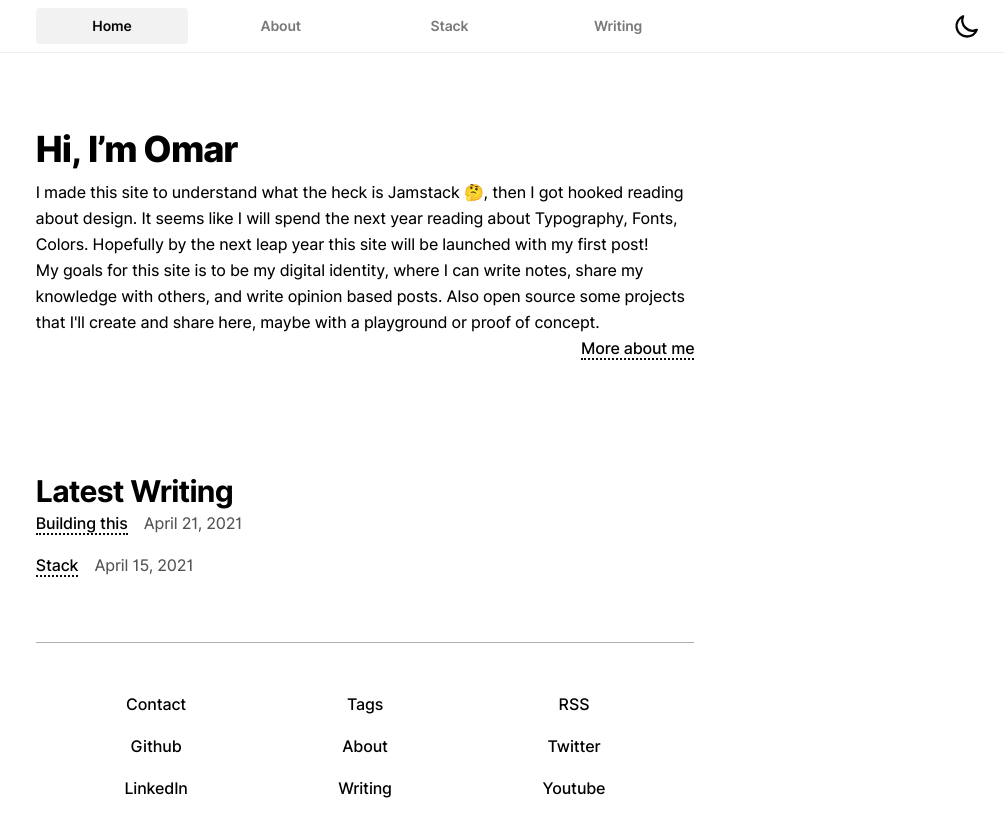
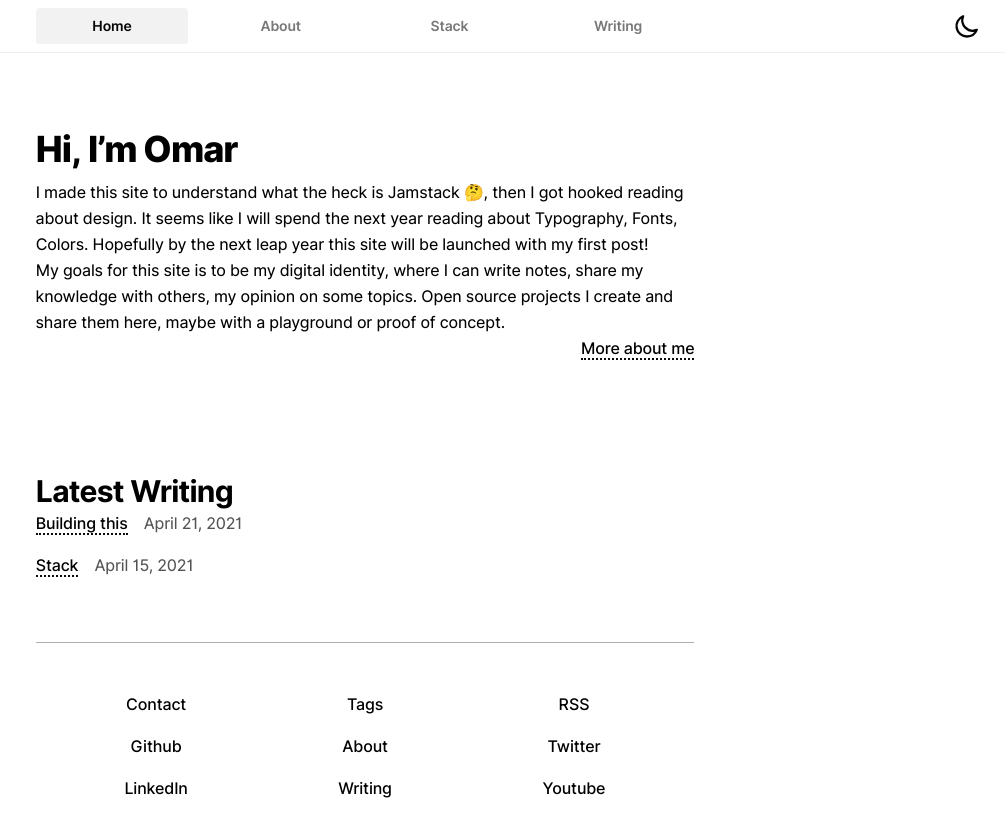
Before and after one commit to omaralsoudanii/mkreg.dev, a Next.js app: page / in a window 1280 px wide. Shown: the top 836 px of the page, without its empty margins (275-1280 px from the left). Built offline with nearby package versions, Linux system fonts and the light colour scheme; what @tailwindcss/typography would draw is missing.

Commit message:
fix typos

```diff
--- a/src/pages/about.tsx
+++ b/src/pages/about.tsx
@@ -44,7 +44,7 @@ export default function About() {
           problem. Understanding the problem and identifying the core cause is
           more valuable for me. You can find what I "think" am capable of in the{' '}
           <Link href="/stack">
-            <a className="pl-1 text-link"> Stack page </a>
+            <a className="text-link"> Stack page </a>
           </Link>
         </p>
         <h2>A word of caution</h2>
@@ -64,7 +64,7 @@ export default function About() {
           It is inspired *cough*Stole*cough* by other open-source projects. You
           can read about it in how I{' '}
           <Link href="/writing/building-this-site">
-            <a className="pl-1 text-link"> Built this </a>
+            <a className="text-link"> Built this </a>
           </Link>
         </p>
       </Container>
--- a/src/pages/index.tsx
+++ b/src/pages/index.tsx
@@ -22,9 +22,9 @@ function Home({ posts }) {
           </p>
           <p>
             My goals for this site is to be my digital identity, where I can
-            write notes, share my knowledge with others, and write opinion based
-            posts. Also open source some projects that I'll create and share
-            here, maybe with a playground or proof of concept.
+            write notes, share my knowledge with others, my opinion on some
+            topics. Open source projects I create and share them here, maybe
+            with a playground or proof of concept.
           </p>
           <p className="text-right">
             <Link href="/about">
--- a/src/pages/stack.tsx
+++ b/src/pages/stack.tsx
@@ -22,7 +22,7 @@ export const getStaticProps: GetStaticProps = async () => {
       revalidate: revalidate,
     }
   }
-  return { props: post }
+  return { props: post, revalidate: revalidate }
 }
 
 export default Stack
```
